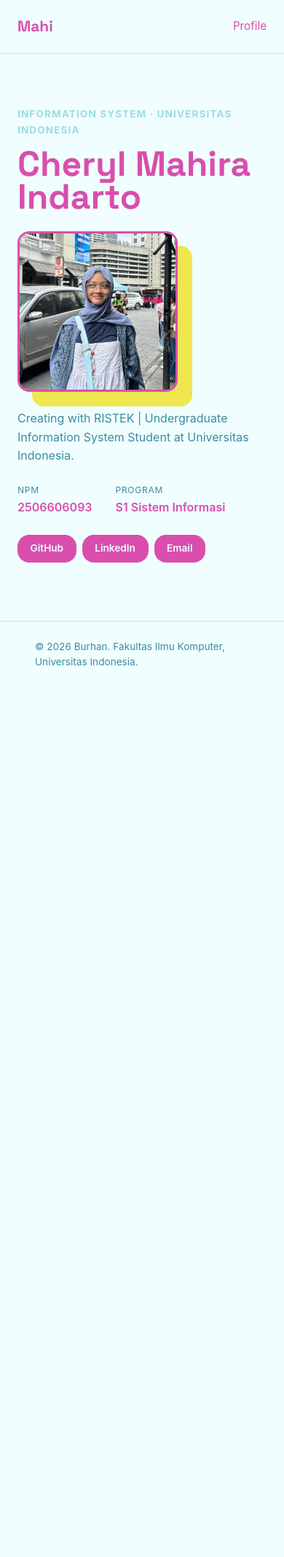
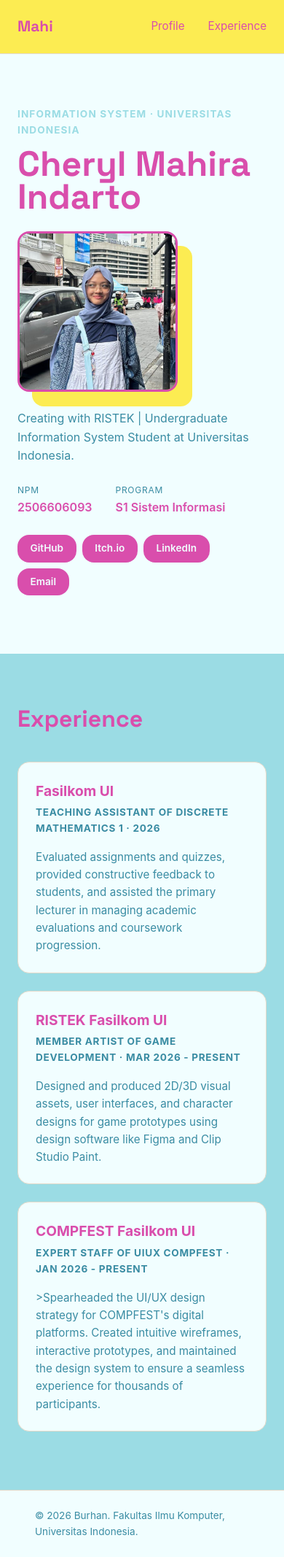
Before and after one commit to pumpkleen/myportofolio, a Django app: page / in a window 390 px wide. Shown: the whole page at 73% size. Before the commit the page ends 912 px from the top, so only its background shows below. Run offline with Django 5.2, Linux system fonts and the light colour scheme.

Commit message:
feat: add responsive experience section and complete Assignment 1 reflections

```diff
--- a/static/css/style.css
+++ b/static/css/style.css
@@ -7,7 +7,7 @@
 :root {
     --ink: #D94EAC;
     --paper: #F1FEFF;
-    --accent: #EEE750;
+    --accent: #FCEC52;
     --accent-dark: #9BDCE4;
     --line: #e3d9c9;
     --text-muted: #3a8ca3;
@@ -32,7 +32,11 @@ h1, .brand {
 }
 
 .site-header {
+    position: sticky;
+    top: 0;
     border-bottom: 1px solid var(--line);
+    background-color: var(--accent);
+    z-index: 100;
 }
 
 .site-header .container {
@@ -193,3 +197,55 @@ h1, .brand {
         justify-content: flex-start;
     }
 }
+
+.experience{
+    padding: 4rem 0 5rem; /*4rem atas, 0 kanan kiri, 5 bawah*/
+    background-color: var(--accent-dark);
+}
+
+.section-title{
+    font-family: "Space Grotesk", -apple-system, sans-serif;
+    font-size: 2rem;
+    margin-bottom: 2rem;
+    color:var(--ink);
+}
+
+.experience-grid{
+    display: grid;
+    grid-template-columns: repeat(auto-fit, minmax(300px, 1fr));
+    gap: 1.5rem; /* ini jarak antar kartu gitu biar gak nempel */
+}
+
+.experience-card{
+    background-color: var(--paper);
+    padding: 1.5rem;
+    border-radius: var(--radius);
+    border: 1px solid var(--line);
+    transition: transform 0.3s ease, box-shadow 0.3s ease, border-color 0.3s ease;
+}
+
+.experience-card:hover{
+    transform:translateY(-5px);
+    box-shadow: 0 8px 16px rgba(255, 255, 255, 0.1);
+    border-color: var(--accent);
+}
+
+.experience-card h3{
+    font-size: 1.2rem;
+    margin-bottom: 0.25rem;
+    color: var(--ink)
+}
+
+.experience-meta{
+    font-size: 0.85rem;
+    font-weight: 700;
+    color: var(--text-muted);
+    margin-bottom: 1rem;
+    text-transform: uppercase;
+    letter-spacing: 0.05em;
+}
+
+.experience-desc{
+    font-size: 0.95rem;
+    color: var(--text-muted)
+}
--- a/templates/index.html
+++ b/templates/index.html
@@ -15,6 +15,7 @@
             <a href="#profile" class="brand">Mahi</a>
             <nav>
                 <a href="#profile">Profile</a>
+                <a href="#experience">Experience</a>
             </nav>
         </div>
     </header>
@@ -43,10 +44,33 @@
                         </div>
                     </dl>
                     <div class="social-links">
-                        <a href="https://github.com/pumpkleen" class="social-link">GitHub</a>
-                        <a href="https://www.linkedin.com/in/cheryl-mahira/" class="social-link">LinkedIn</a>
-                        <a href="mailto:cheryl.mahira@ui.ac.id" class="social-link">Email</a>
+                        <a href="https://github.com/pumpkleen" class="social-link"target=”_blank>GitHub</a>
+                        <a href="https://pumpkleen.itch.io/" class="social-link"target=”_blank>Itch.io</a>
+                        <a href="https://www.linkedin.com/in/cheryl-mahira/" class="social-link"target=”_blank>LinkedIn</a>
+                        <a href="mailto:cheryl.mahira@ui.ac.id" class="social-link"target=”_blank>Email</a>
                     </div>
+                </div>
+            </div>
+        </section>
+        <section class="experience" id="experience">
+            <div class="container">
+                <h2 class="section-title">Experience</h2>
+                <div class="experience-grid">
+                    <article class="experience-card">
+                        <h3>Fasilkom UI</h3>
+                        <p class="experience-meta">Teaching Assistant of Discrete Mathematics 1 &middot; 2026</p>
+                        <p class="experience-desc">Evaluated assignments and quizzes, provided constructive feedback to students, and assisted the primary lecturer in managing academic evaluations and coursework progression.</p>
+                    </article>
+                    <article class="experience-card">
+                        <h3>RISTEK Fasilkom UI</h3>
+                        <p class="experience-meta">Member Artist of Game Development &middot; Mar 2026 - Present</p>
+                        <p class="experience-desc">Designed and produced 2D/3D visual assets, user interfaces, and character designs for game prototypes using design software like Figma and Clip Studio Paint.</p>
+                    </article>
+                    <article class="experience-card">
+                        <h3>COMPFEST Fasilkom UI</h3>
+                        <p class="experience-meta">Expert Staff of UIUX COMPFEST &middot; Jan 2026 - Present</p>
+                        <p class="experience-desc">>Spearheaded the UI/UX design strategy for COMPFEST's digital platforms. Created intuitive wireframes, interactive prototypes, and maintained the design system to ensure a seamless experience for thousands of participants.</p>
+                    </article>
                 </div>
             </div>
         </section>
```
Also changed, not shown: README.md.
